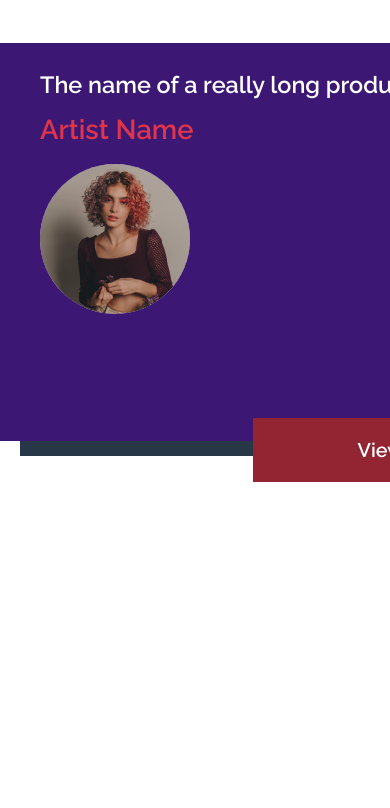
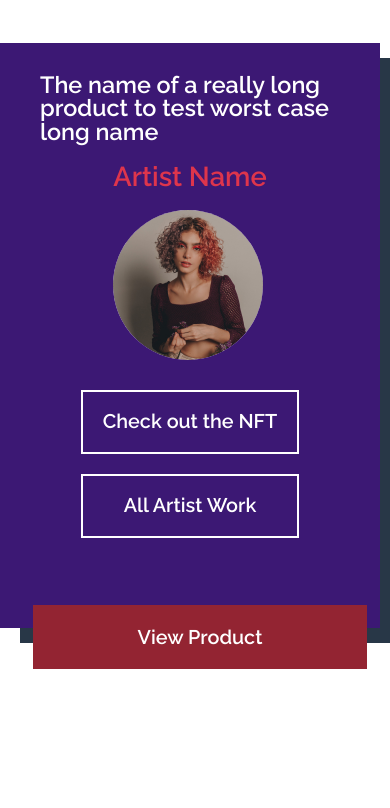
Before and after one commit to CMSOTO2/Untold-Threads, a plain HTML site: page index.html in a window 390 px wide. Shown: the part 1216-2024 px from the top of the page. Drawn offline with nearby package versions, Linux system fonts and the light colour scheme.

Commit message:
Synced Carousel mobile
mobile friendly

```diff
--- a/style.scss
+++ b/style.scss
@@ -312,8 +312,23 @@ html {
       height: 413px !important;
       position: relative;
 
+      @include breakpoint(lg) {
+        width: 700px !important;
+      }
+      @include breakpoint(md) {
+        width: 550px !important;
+      }
+      @include breakpoint(sm) {
+        width: 400px !important;
+        height: 600px !important;
+      }
+
       .two-column {
         display: flex;
+        @include breakpoint(sm) {
+          flex-direction: column;
+          align-items: center;
+        }
       }
       .artist-box {
         position: relative;
@@ -516,12 +531,13 @@ html {
       margin: 40px 100px;
       display: flex;
       justify-content: space-between;
+      flex-wrap: wrap;
 
       .content-wrapper {
         height: 685px;
         width: 485px;
         position: relative;
-
+        margin: 10px;
         .img-wrapper {
           width: 485px;
         }
```
Also changed, not shown: style.css, 1 other file.
